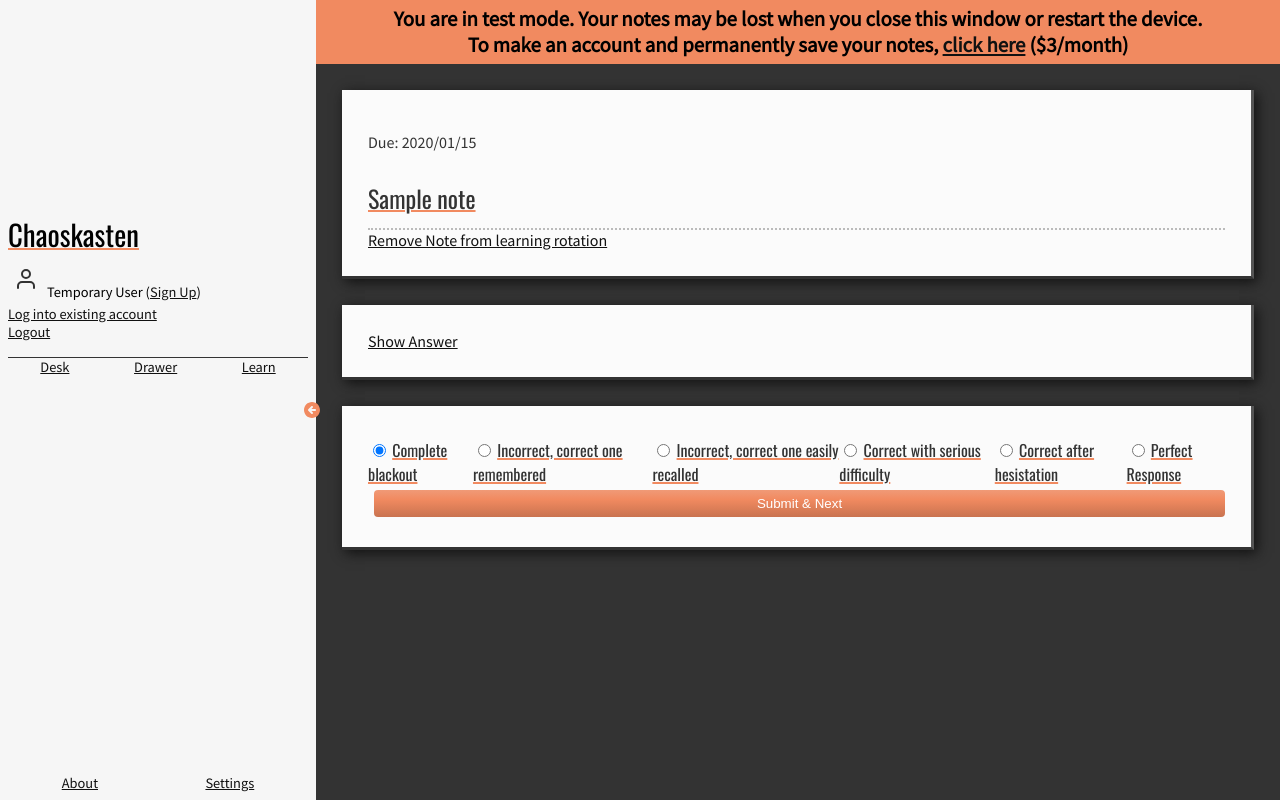
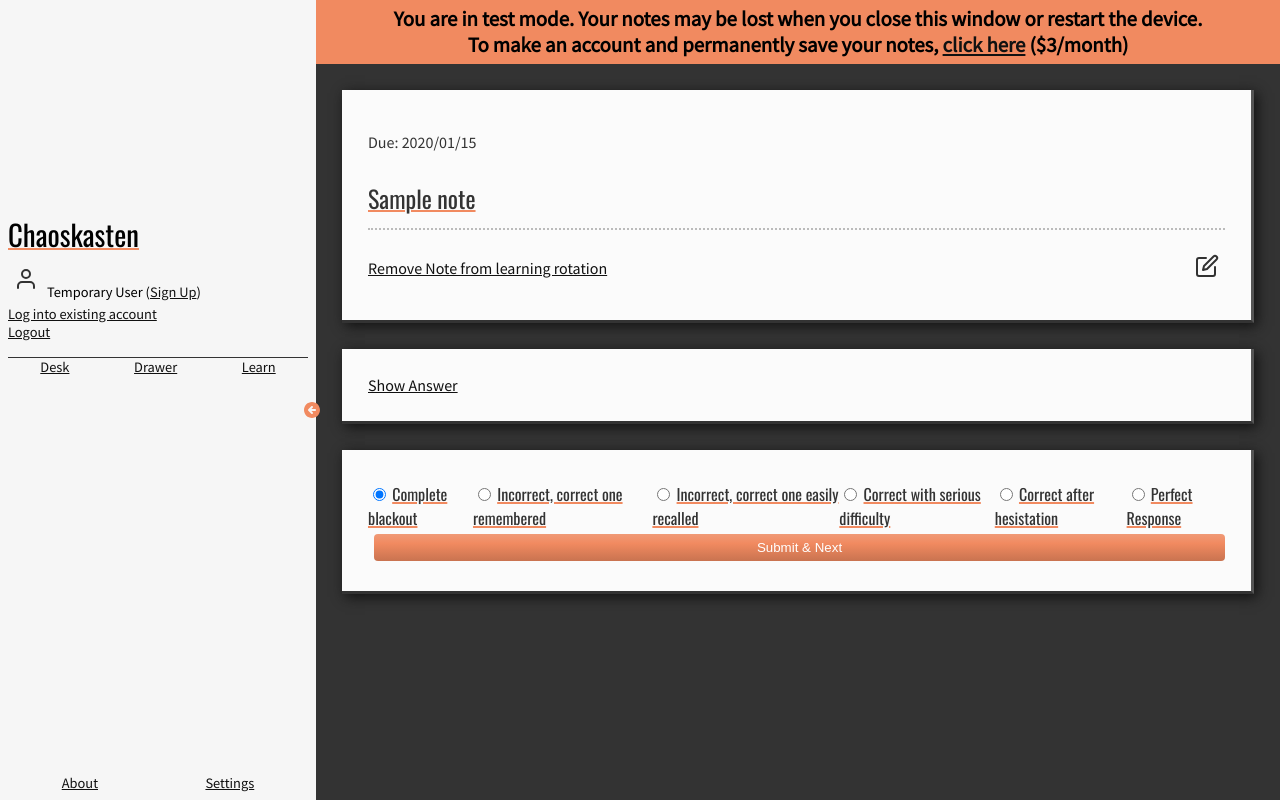
Before and after one commit to koljapluemer/chaoskasten, a Django app: page /learning in a window 1280 px wide. Run offline with Django 3.2, Linux system fonts and the light colour scheme; a user stored in the database is signed in; tables that the repository leaves empty hold one stand-in row (values such as "Sample post"); some libraries are stand-ins or nearby versions.

Commit message:
allow redirect to edit note from learning and fix delete from learning rotation

```diff
--- a/main/templates/learning/queue.html
+++ b/main/templates/learning/queue.html
@@ -1,6 +1,6 @@
 {% extends 'boilerplate/base.html' %}
 {% load i18n lazysignup_tags %}
-
+{% load static %}
 
 
 {% block sidebar %}
@@ -73,7 +73,7 @@
     <p>Due: {% if review_date %}{{ review_date|date:"Y/m/d"  }}{% else %}Not yet set{% endif %}</p>
 
     <div class="note-topbar">
-      <h2 class="single-note-title">{{ title }}</h2>
+      <h2 class="single-note-title">{{ note.title }}</h2>
       <span></span>
     </div>
 
@@ -82,7 +82,20 @@
     <div class="note-content">{{ front_site|markdown|safe}}</div>
 
 
+    <div class="note-bottombar">
+      <p class=>
+
         <a href="learning/delete/{{note.learning_data.id}}">Remove Note from learning rotation</a>
+
+      </p>
+      <div class="note-buttons">
+
+        <a href="/editMode/{{note.id}}/true/from-learning" class="icon-link">
+          <img src="{% static '/ico/edit.svg' %}" alt="Edit" class="icon title-icon">
+        </a>
+      </div>
+
+    </div>
   </div>
 
     <div class="note" {% if not show_backsite %} id="note-backsite"{% endif %}>
@@ -92,6 +105,7 @@
       <a href="/learning/show_backsite">Show Answer</a>
       {% endif %}
     </div>
+
 
 
     <div class="note" id="learning-rating-wrapper">
--- a/main/urls.py
+++ b/main/urls.py
@@ -54,6 +54,7 @@ urlpatterns = [
 
     # Editing/new Notes
     path('editMode/<int:noteID>/<str:editmode>', views.notes),
+    path('editMode/<int:noteID>/<str:editmode>/from-learning', views.notes, {'from_learning': True}),
     path('editMode/<str:editmode>', views.notes),
 
 
--- a/main/views/learning.py
+++ b/main/views/learning.py
@@ -76,11 +76,12 @@ def learning_queue(request, show_backsite):
         back_site = content_divided[-1]
 
     context = {
-        'title': note.title,
+        'note': note,
         'front_site': front_site,
         'back_site': back_site,
         'show_backsite': show_backsite,
-        'review_date': learning_object.review_date
+        'review_date': learning_object.review_date,
+
     }
 
     return render(request, 'learning/queue.html', context)
```
Also changed, not shown: main/views/main.py (+7 -1 lines), chaosnotes.sqlite3. Lines whose indentation alone changed are shown as unchanged.
